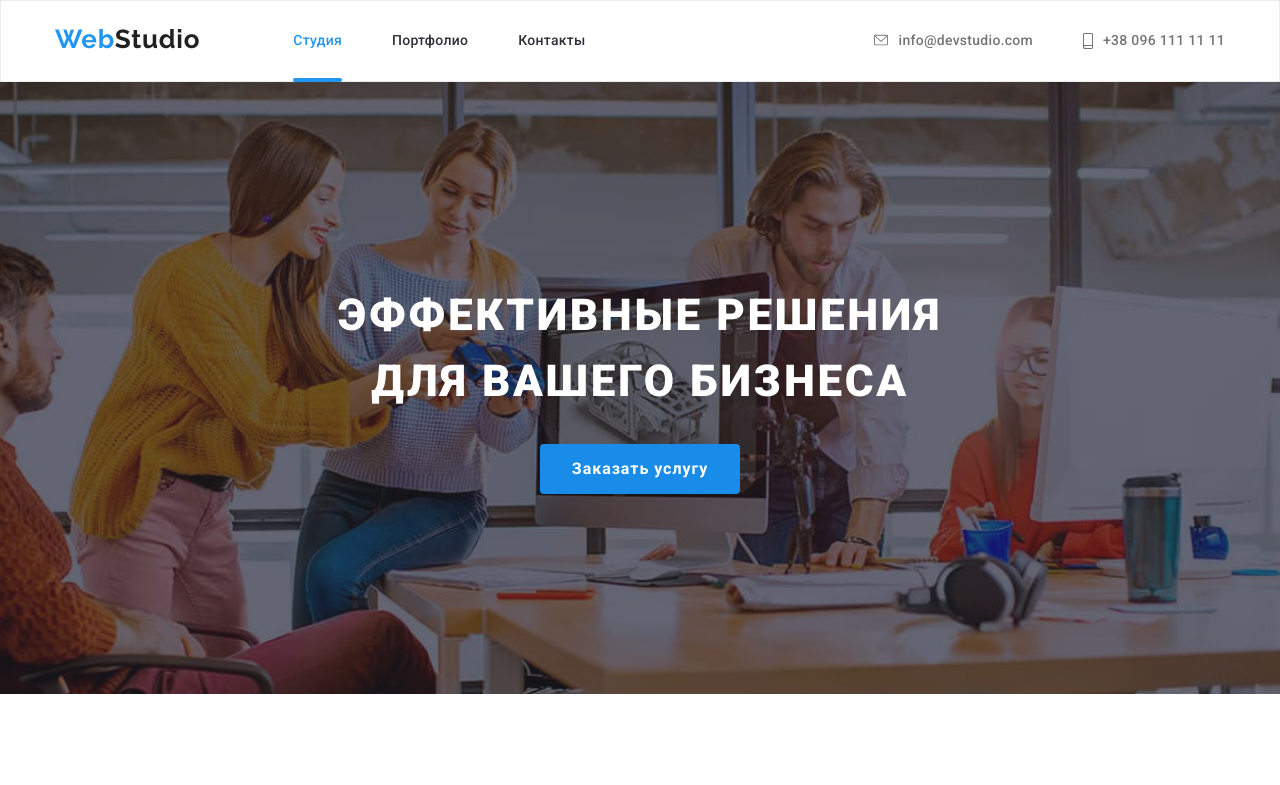
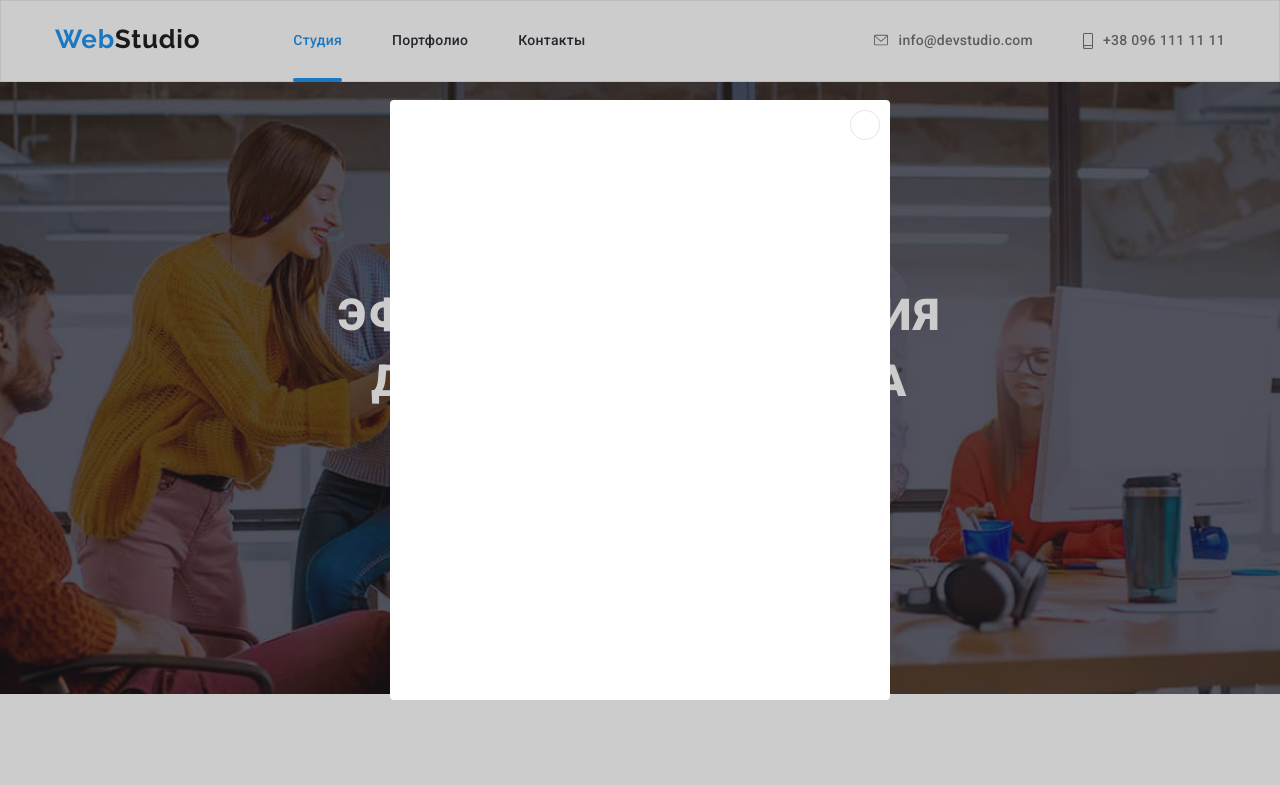
Before and after one commit to dmstepanuik/HW-5, a plain HTML site: page index.html in a window 1280 px wide. Both pictures are taken after a click on the button "Заказать услугу". Shown: the top 785 px of the page. Drawn offline with nearby package versions, Linux system fonts and the light colour scheme.

Commit message:
add model window

```diff
--- a/css/styles.css
+++ b/css/styles.css
@@ -699,3 +699,50 @@ li > .all {
 .footer-soc-link:focus {
   background-color: var(--accent-color);
 }
+/* -------MODEL WINDOW------- */
+.backdrop {
+  position: fixed;
+  top: 0;
+  left: 0;
+  width: 100%;
+  height: 100%;
+  background: rgba(0, 0, 0, 0.2);
+  transition: opacity 300ms linear, visibility 300ms linear;
+}
+
+.backdrop.is-hidden.modal {
+  transform: translate(-50%, -50%) scale(0) rotate(-360deg);
+}
+
+.modal {
+  position: absolute;
+  top: 50%;
+  left: 50%;
+  transform: translate(-50%, -50%) scale(1) rotate(0);
+  width: 500px;
+  min-height: 600px;
+  background-color: var(--main-title-color);
+  border-radius: 4px;
+  transition: transform 300ms linear;
+}
+.modal-close-btn {
+  position: absolute;
+  right: 10px;
+  top: 10px;
+  width: 30px;
+  height: 30px;
+  border: 1px solid rgba(0, 0, 0, 0.1);
+  background-color: var(--btn-color);
+  border-radius: 50%;
+  display: flex;
+  align-items: center;
+  justify-content: center;
+}
+.is-hidden {
+  opacity: 0;
+  visibility: hidden;
+  pointer-events: none;
+}
+.no-scroll {
+  overflow: hidden;
+}
--- a/index.html
+++ b/index.html
@@ -58,7 +58,7 @@
       <section class="hero">
         <div class="container">
           <h1 class="hero-title">Эффективные решения для вашего бизнеса</h1>
-          <button type="button" class="hero-btn">Заказать услугу</button>
+          <button type="button" class="hero-btn" data-modal-open>Заказать услугу</button>
         </div>
       </section>
       <section class="characteristics section">
@@ -420,5 +420,15 @@
         </div>
       </div>
     </footer>
+    <div class="backdrop is-hidden" data-modal>
+      <div class="modal">
+        <button type="button" class="modal-close-btn" data-modal-close>
+          <svg class="modal-button" width="30" height="30">
+            <use href="./images/symbol-defs.svg#true" truetrue></use>
+          </svg>
+        </button>
+      </div>
+    </div>
+    <script src="./js/modal.js"></script>
   </body>
 </html>
--- /dev/null
+++ b/js/modal.js
@@ -0,0 +1,16 @@
+(() => {
+  const refs = {
+    openModalBtn: document.querySelector('[data-modal-open]'),
+    closeModalBtn: document.querySelector('[data-modal-close]'),
+    modal: document.querySelector('[data-modal]'),
+    body: document.querySelector('body'),
+  };
+
+  refs.openModalBtn.addEventListener('click', toggleModal);
+  refs.closeModalBtn.addEventListener('click', toggleModal);
+
+  function toggleModal() {
+    refs.modal.classList.toggle('is-hidden');
+    refs.body.classList.toggle('no-scroll');
+  }
+})();
```
Also changed, not shown: images/icone.svg (added), images/symbol-defs.svg (added).
